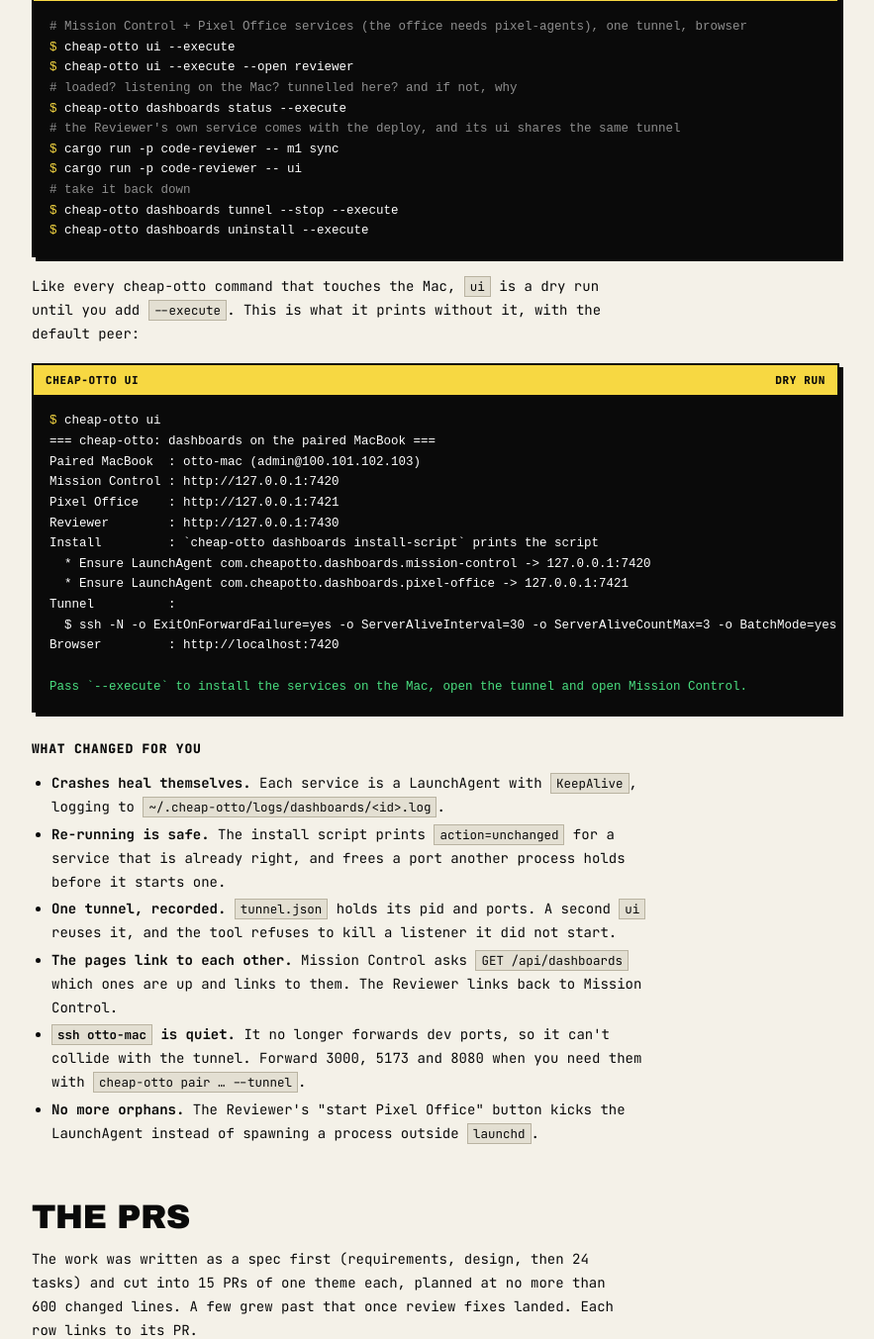
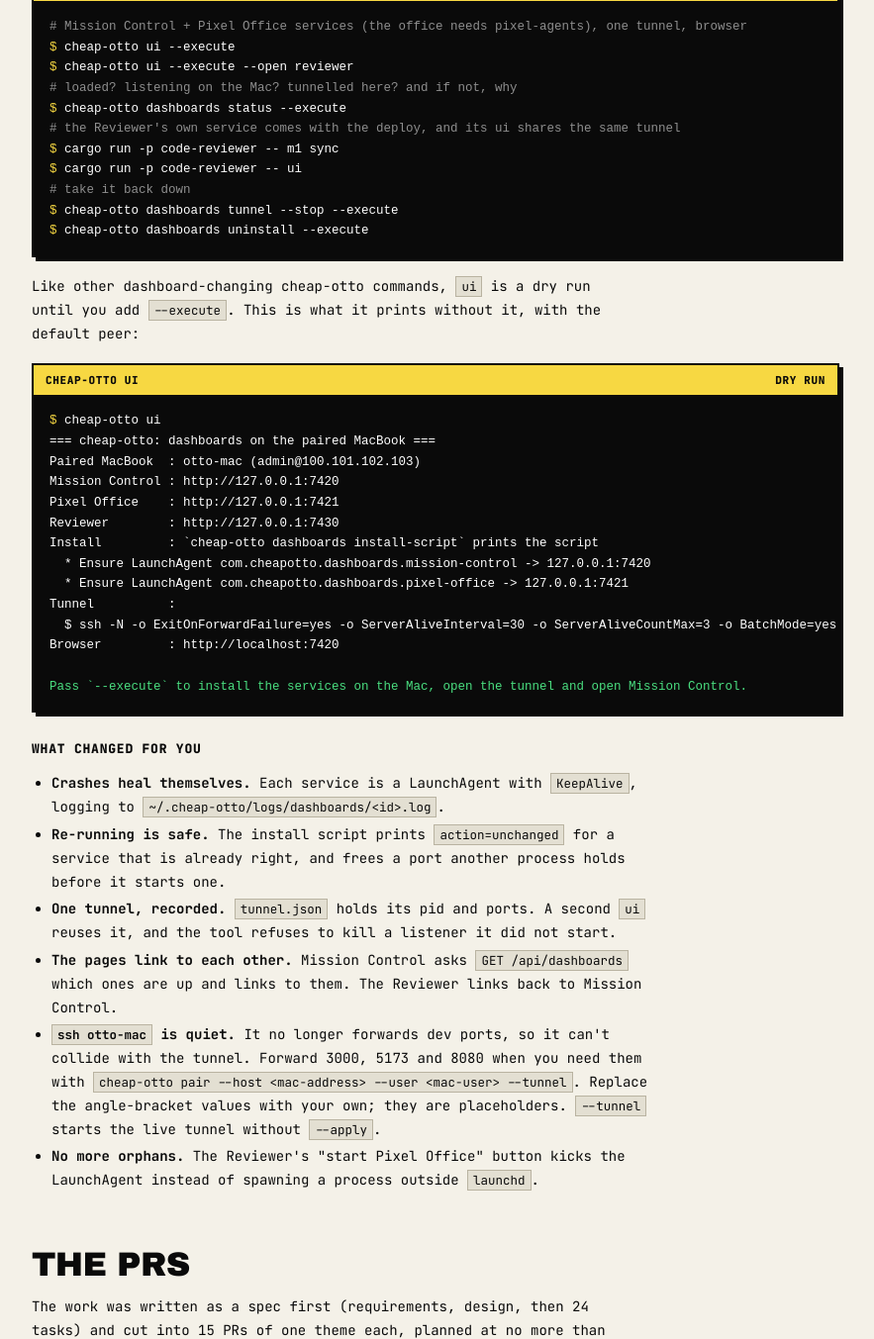
Before and after one commit to cokitron/cheap-otto, a plain HTML site: page docs/blog/2026-11-15-three-dashboards-one-tunnel.html in a window 1280 px wide. Shown: the part 1036-2389 px from the top of the page at 99% size, without its empty margins (200-1083 px from the left). Drawn offline with Linux system fonts and the light colour scheme.

Commit message:
docs(site): fix placeholder pair command and narrow dry-run claim

```diff
--- a/docs/blog/2026-11-15-three-dashboards-one-tunnel.html
+++ b/docs/blog/2026-11-15-three-dashboards-one-tunnel.html
@@ -65,7 +65,7 @@
 <span class="c"># take it back down</span>
 <span class="p">$</span> cheap-otto dashboards tunnel --stop --execute
 <span class="p">$</span> cheap-otto dashboards uninstall --execute</pre></div>
-    <p>Like every cheap-otto command that touches the Mac, <code>ui</code> is a dry run until you add <code>--execute</code>. This is what it prints without it, with the default peer:</p>
+    <p>Like other dashboard-changing cheap-otto commands, <code>ui</code> is a dry run until you add <code>--execute</code>. This is what it prints without it, with the default peer:</p>
     <div class="term"><div class="term-bar"><span>cheap-otto ui</span><span>dry run</span></div><pre><span class="p">$</span> cheap-otto ui
 === cheap-otto: dashboards on the paired MacBook ===
 Paired MacBook  : otto-mac (admin@100.101.102.103)
@@ -87,7 +87,7 @@ Browser         : http://localhost:7420
       <li><strong>Re-running is safe.</strong> The install script prints <code>action=unchanged</code> for a service that is already right, and frees a port another process holds before it starts one.</li>
       <li><strong>One tunnel, recorded.</strong> <code>tunnel.json</code> holds its pid and ports. A second <code>ui</code> reuses it, and the tool refuses to kill a listener it did not start.</li>
       <li><strong>The pages link to each other.</strong> Mission Control asks <code>GET /api/dashboards</code> which ones are up and links to them. The Reviewer links back to Mission Control.</li>
-      <li><strong><code>ssh otto-mac</code> is quiet.</strong> It no longer forwards dev ports, so it can't collide with the tunnel. Forward 3000, 5173 and 8080 when you need them with <code>cheap-otto pair … --tunnel</code>.</li>
+      <li><strong><code>ssh otto-mac</code> is quiet.</strong> It no longer forwards dev ports, so it can't collide with the tunnel. Forward 3000, 5173 and 8080 when you need them with <code>cheap-otto pair --host &lt;mac-address&gt; --user &lt;mac-user&gt; --tunnel</code>. Replace the angle-bracket values with your own; they are placeholders. <code>--tunnel</code> starts the live tunnel without <code>--apply</code>.</li>
       <li><strong>No more orphans.</strong> The Reviewer's "start Pixel Office" button kicks the LaunchAgent instead of spawning a process outside <code>launchd</code>.</li>
     </ul>
 
```
Also changed, not shown: 1 other file.
